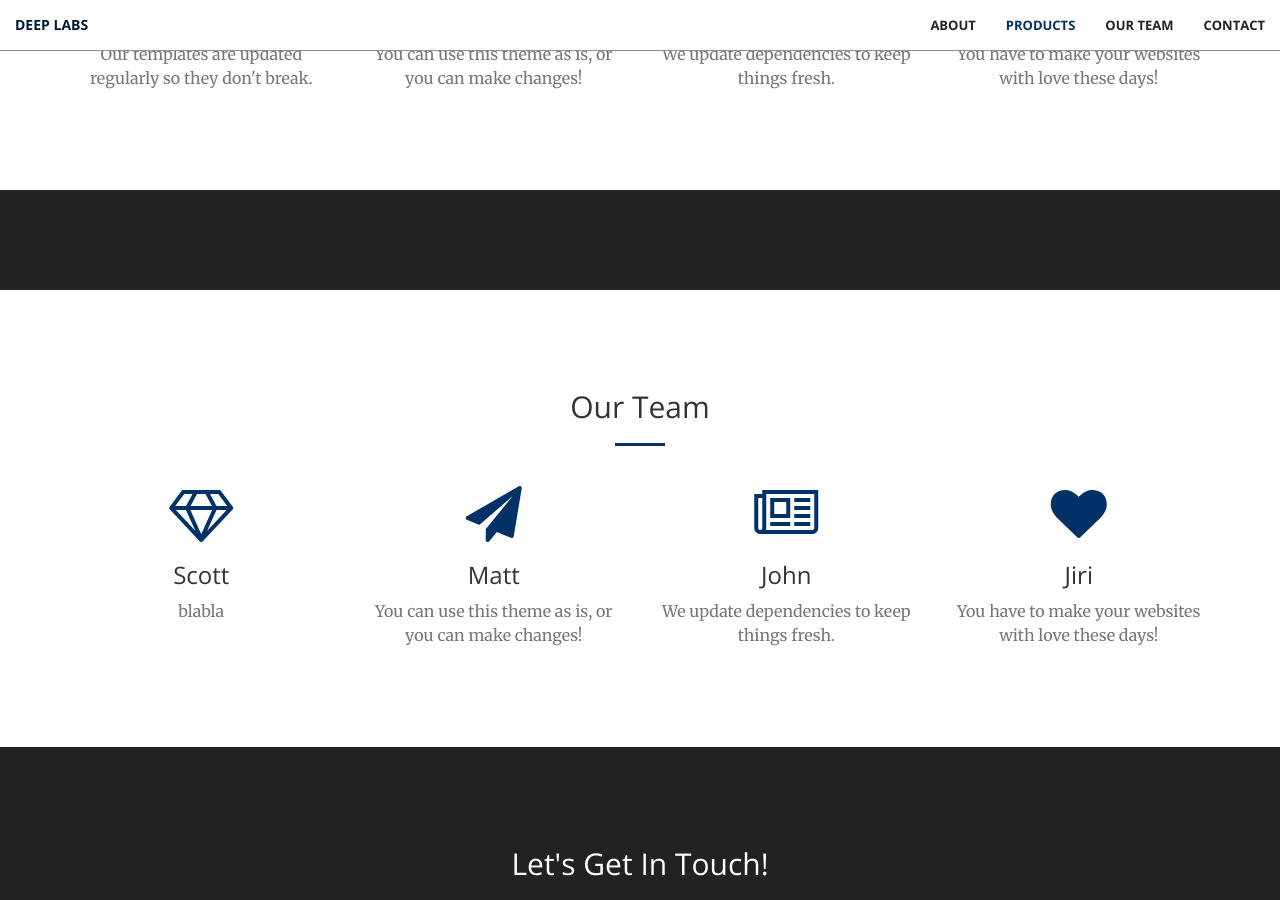
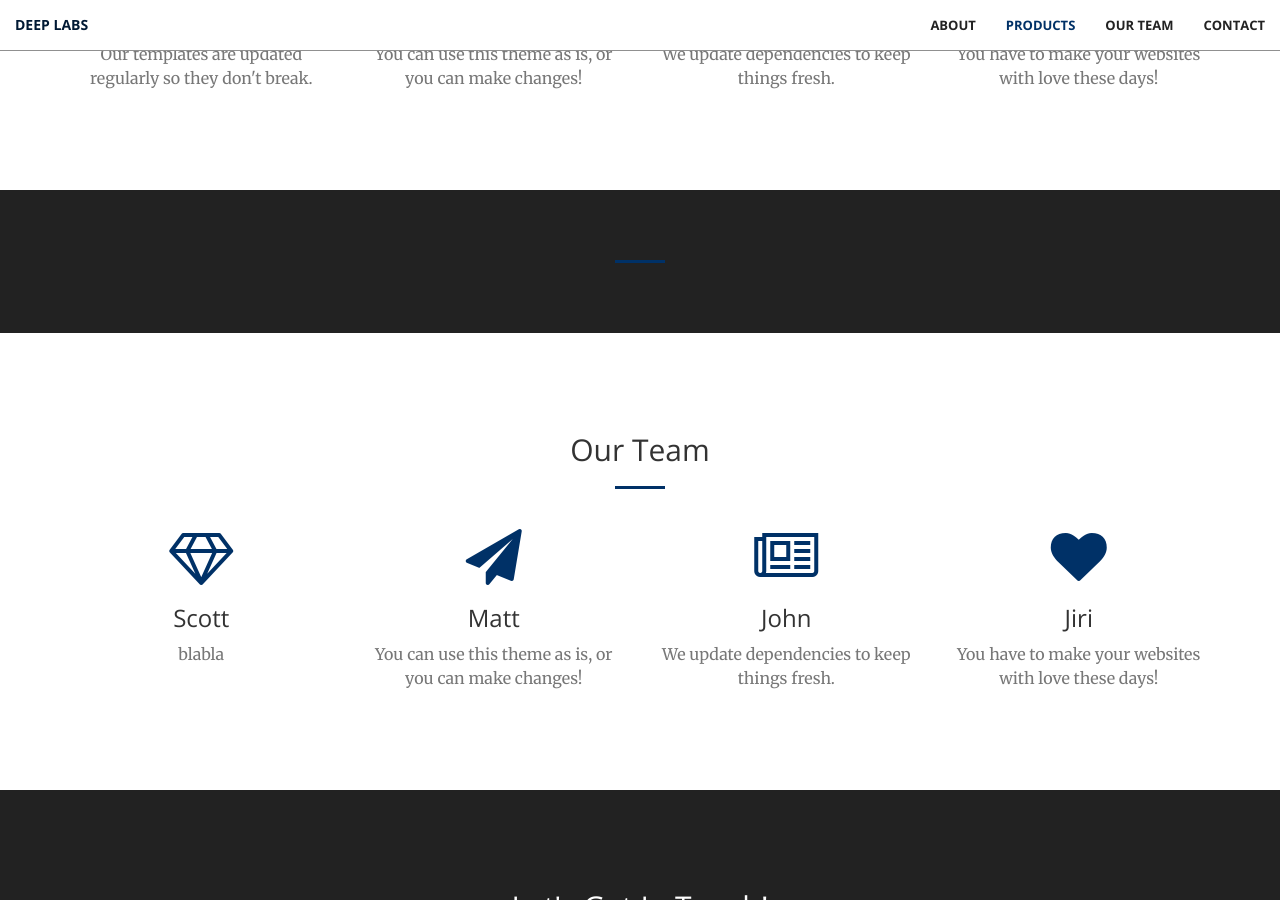
Before and after one commit to CzechJiri/test2, a Jekyll site: the page built from index.html, in a window 1280 px wide and 900 px high, scrolled down 1560 px. Built offline with Jekyll 4.4.1, drawn with Linux system fonts in a browser that asks for light colours.

Commit message:
first commit

```diff
--- a/_includes/aside.html
+++ b/_includes/aside.html
@@ -1,5 +1,3 @@
   <aside class="bg-dark">
-      <div class="container text-center">
-
-      </div>
+      <HR>
   </aside>
```
